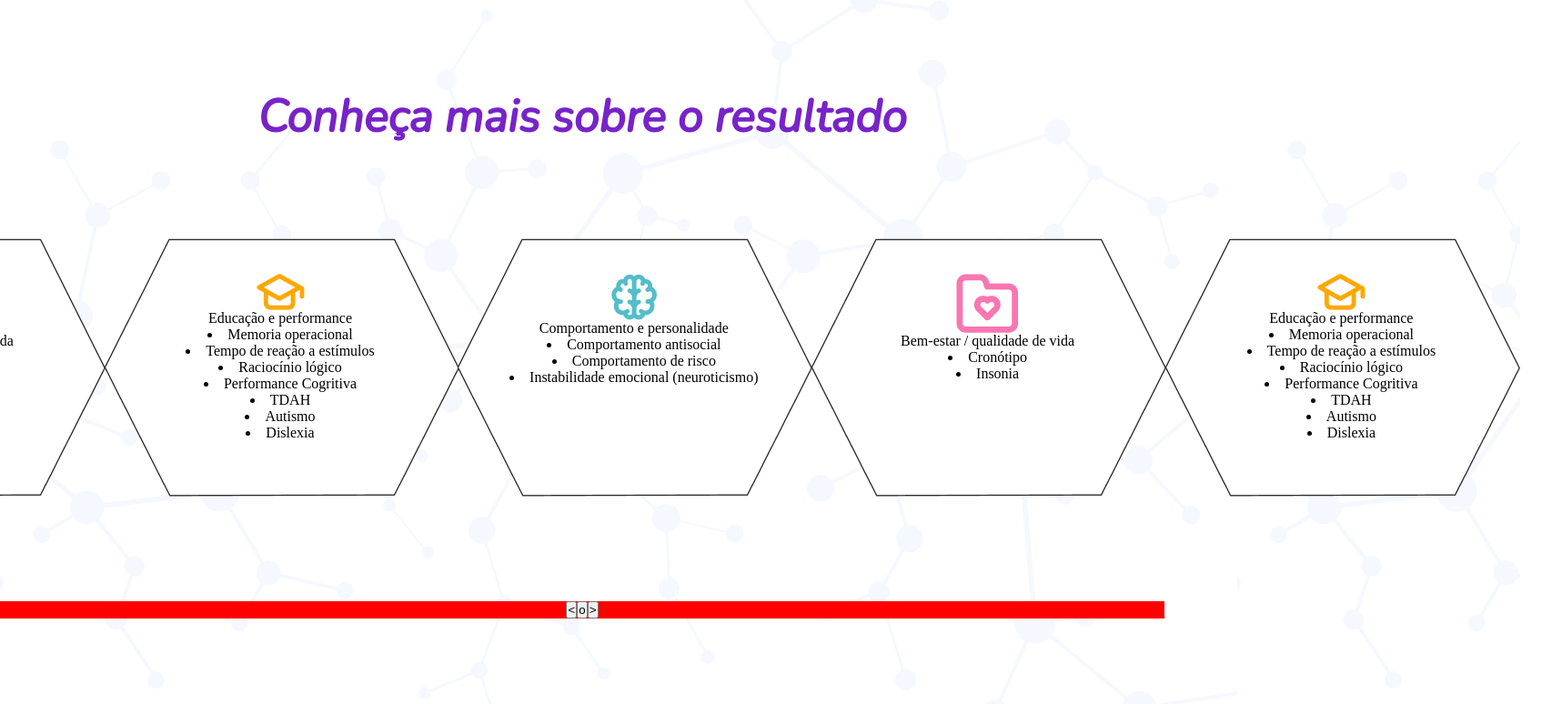
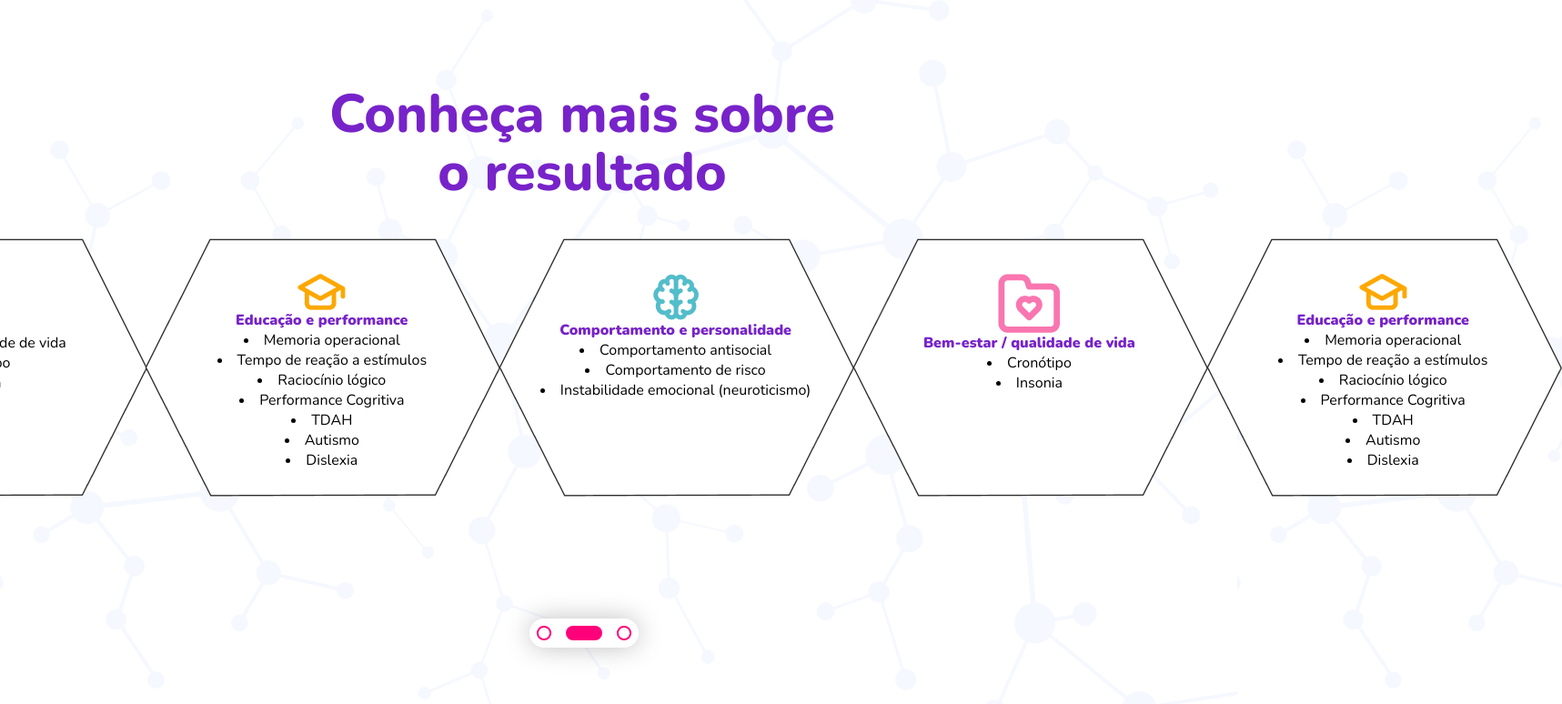
Before and after one commit to AndressaGabriele/DesafioUbuntu, a plain HTML site: page index.html in a window 1280 px wide. Shown: the whole page at 91% size, 1717 px wide, since content can reach past the window. Drawn offline with nearby package versions, Linux system fonts and the light colour scheme.

Commit message:
Atualizaçao do style

```diff
--- a/css/style.css
+++ b/css/style.css
@@ -7,30 +7,44 @@
 html {
     width: 100vw;
     max-width: 100vw;
+    font-family: 'Nunito', sans-serif;
+    font-weight: 400;
     overflow-x: hidden;
   }
-  body {
+body {
     max-width: 100vw;
+    position: relative;
+    background: #FFFFFF;
     background-image: url(/assets/img/Vector-group/Vector-bottom.png);
   }
 
-  .title{
+.title{
     color: #7723C9;
     text-align: center;
-    font-family: 'Nunito';
-    margin-top: 94px;
-    font-size: 50px;
+    padding-top: 94px;
+    font-size: 59px;
     height: 168px;
-    top: 94px;
-    left: 228px;
+    width: 600px;
+    margin: 0 auto;
+    font-weight: 800;
+    line-height: 64px;
+
   }
 
 .slider {
     display: flex;
     align-items: center;
-    width: 130vw;
+    margin-top: 94px;
+    width: 136w;
+    padding-left: 1px;
     position: absolute;
-    left: -21.5vw;
+    /* left: -21.5vw; */
+    left: -18vw;
+}
+
+.title_card {
+  font-weight: 900;
+  color: #7723C9;
 }
 
 .div_text {
@@ -49,38 +63,44 @@ html {
     z-index: -999999;
 }
 
-.one {
-    position:relative;
-
-}
-
-.two {
-    position: relative;
-}
-
-.three {
-    position: relative;
-}
-
-.five {
-    position: relative;
-}
-
 .btnBox {
-    width: 100%;
-    background-color: red;
+    background-image: url(/assets/img/slider-button/btnBox.png);
+    background: #FFFFFF;
+    box-shadow: 0px 0px 28px rgba(0, 0, 0, 0.25);
+    border-radius: 33px;
+    width: 120px;
+    height: 32px;
+    left: 45.5vw;
     display: flex;
-    justify-content: center;
+    justify-content: space-around;
     align-items: center;
     z-index: 99999999999;
-    /* position: fixed; */
-    bottom: 15vh;
-    position: absolute;
+    position: fixed;
+    bottom: 11vh;
+    /* position: absolute; */
+  }
+
+  .btn {
+    background-image: url(/assets/img/slider-button/button.png);
+    background-color: transparent;
+    width: 16px;
+    height: 16px;
+    border: none;
+    cursor: pointer;
+
+  }
+
+  .active {
+    background-image: url(/assets/img/slider-button/btnActive.png);
+    background: #FF007A;
+    border-radius: 11px;
+    width: 40px;
+    height: 16px;
   }
 
 @keyframes left {
     0% {
-      left: -21.5vw;
+      left: -18vw;
     }
     100% {
       left: 0vw;
@@ -89,19 +109,19 @@ html {
 
   @keyframes right {
     0% {
-      left: -21.5vw;
+      left: -18vw;
     }
     100% {
-      left: -43vw;
+      left: -36vw;
     }
   }
 
   @keyframes rightToCenter {
     0% {
-      left: -43vw;
+      left: -36vw;
     }
     100% {
-      left: -21.5vw;
+      left: -18vw;
     }
   }
 
@@ -110,7 +130,7 @@ html {
       left: 0vw;
     }
     100% {
-      left: -21.5vw;
+      left: -18vw;
     }
   }
 
@@ -119,13 +139,13 @@ html {
       left: 0vw;
     }
     100% {
-      left: -43vw;
+      left: -36vw;
     }
   }
 
   @keyframes rightToLeft {
     0% {
-      left: -43vw;
+      left: -36vw;
     }
     100% {
       left: 0vw;
--- a/index.html
+++ b/index.html
@@ -8,14 +8,17 @@
     <link rel="stylesheet" href="./css/style.css">
     <link rel="preconnect" href="https://fonts.googleapis.com">
     <link rel="preconnect" href="https://fonts.gstatic.com" crossorigin>
-    <link href="https://fonts.googleapis.com/css2?family=Nunito:ital@1&display=swap" rel="stylesheet">
+    <link href="https://fonts.googleapis.com/css2?family=Nunito:wght@800&display=swap" rel="stylesheet">
+    <link rel="preconnect" href="https://fonts.googleapis.com">
+    <link rel="preconnect" href="https://fonts.gstatic.com" crossorigin>
+    <link href="https://fonts.googleapis.com/css2?family=Nunito:wght@400;900&display=swap" rel="stylesheet">
     <script defer src="./js/main.js"></script>
 </head>
 <body class="body">
         <h1 class="title">Conheça mais sobre o resultado</h1>
     <div id="mainContainer">
     <main id="slider" class="slider">
-        <section id="first" class="carrousel_well-being">
+        <section id="first" class="first">
             <img src="/assets/img/Vector-group/Vector 5-3.png" alt="" class="img_carrousel">
             <div class="div_text">
             <img src="./assets/img/Icons-carrousel/Icon-well-being.png" alt="">
@@ -28,7 +31,7 @@
             <img src="/assets/img/Vector-group/Vector 5-3.png" alt="" class="img_carrousel">
             <div class="div_text">
             <img src="./assets/img/Icons-carrousel/Icon-education.png" alt="">
-            <p class="education_title">Educação e performance</p>
+            <p class="title_card">Educação e performance</p>
             <li class="education_text">Memoria operacional</li>
             <li class="education_text">Tempo de reação a estímulos</li>
             <li class="education_text">Raciocínio lógico</li>
@@ -42,7 +45,7 @@
             <img src="/assets/img/Vector-group/Vector 5-3.png" alt="" class="img_carrousel">
             <div class="div_text">
             <img src="./assets/img/Icons-carrousel/Icon-performance.png" alt="">
-            <p>Comportamento e personalidade</p>
+            <p class="title_card">Comportamento e personalidade</p>
             <li>Comportamento antisocial</li>
             <li>Comportamento de risco</li>
             <li>Instabilidade emocional (neuroticismo)</li>
@@ -52,7 +55,7 @@
             <img src="/assets/img/Vector-group/Vector 5-3.png" alt="" class="img_carrousel">
             <div class="div_text">
             <img src="./assets/img/Icons-carrousel/Icon-well-being.png" alt="">
-            <p>Bem-estar / qualidade de vida</p>
+            <p class="title_card">Bem-estar / qualidade de vida</p>
             <li>Cronótipo</li>
             <li>Insonia</li>
             </div>
@@ -61,7 +64,7 @@
             <img src="/assets/img/Vector-group/Vector 5-3.png" alt="" class="img_carrousel">
             <div class="div_text">
             <img src="./assets/img/Icons-carrousel/Icon-education.png" alt="">
-            <p class="education_title">Educação e performance</p>
+            <p  class="title_card">Educação e performance</p>
             <li class="education_text">Memoria operacional</li>
             <li class="education_text">Tempo de reação a estímulos</li>
             <li class="education_text">Raciocínio lógico</li>
@@ -73,9 +76,9 @@
         </section>
     </main>
     <div class="btnBox">
-        <button id="left"><</button>
-        <button id="center">o</button>
-        <button id="right">></button>
+        <button class="btn" id="left"></button>
+        <button class="btn active" id="center"></button>
+        <button class="btn" id="right"></button>
       </div>
 </div>
 
--- a/js/main.js
+++ b/js/main.js
@@ -1,57 +1,3 @@
-// console.log("conectado")
-// const leftBtn = document.getElementById("left");
-// const centerBtn = document.getElementById("center");
-// const rightBtn = document.getElementById("right");
-// const slider = document.getElementById("slider");
-
-// let trackPosition = 2;
-
-// const changeOrder= (e)=>{
-//   let direction = e.target.id;
-//   switch (direction) {
-//     case "left":
-//       if (trackPosition === 3) {
-//         slider.style.animationName = "rightToLeft";
-//         slider.style.animationDuration = "0.5s";
-//         trackPosition = 1;
-//         return (slider.style.left = "0vw");
-//       }
-//       trackPosition = 1;
-//       slider.style.animationName = "left";
-//       slider.style.animationDuration = "1s";
-//       return (slider.style.left = "0px");
-
-//     case "center": {
-//       if (trackPosition > 2) {
-//         slider.style.animationName = "rightToCenter";
-//         slider.style.animationDuration = "1s";
-//       } else if (trackPosition < 2) {
-//         slider.style.animationName = "leftToCenter";
-//         slider.style.animationDuration = "1s";
-//       }
-//       trackPosition = 2;
-//       return (slider.style.left = "-15vw");
-//     }
-//     case "right":
-//       if (trackPosition === 1) {
-//         slider.style.animationName = "leftToRight";
-//         slider.style.animationDuration = "0.5s";
-//         trackPosition = 3;
-//         return (slider.style.left = "-30vw");
-//       }
-//       trackPosition = 3;
-//       slider.style.animationName = "right";
-//       slider.style.animationDuration = "1s";
-//       return (slider.style.left = "-30vw");
-//   }
-// };
-
-// leftBtn.addEventListener("click", changeOrder);
-// centerBtn.addEventListener("click", changeOrder);
-// rightBtn.addEventListener("click", changeOrder);
-
-// MEDIC
-
 const leftBtn = document.getElementById("left");
 const centerBtn = document.getElementById("center");
 const rightBtn = document.getElementById("right");
@@ -63,6 +9,9 @@ const changeOrder = (e) => {
   let direction = e.target.id;
   switch (direction) {
     case "left":
+      leftBtn.classList.add("active")
+      rightBtn.classList.remove("active")
+      centerBtn.classList.remove("active")
       if (trackPosition === 3) {
         slider.style.animationName = "rightToLeft";
         slider.style.animationDuration = "0.5s";
@@ -75,6 +24,9 @@ const changeOrder = (e) => {
       return (slider.style.left = "0px");
 
     case "center": {
+      centerBtn.classList.add("active")
+      leftBtn.classList.remove("active")
+      rightBtn.classList.remove("active")
       if (trackPosition > 2) {
         slider.style.animationName = "rightToCenter";
         slider.style.animationDuration = "1s";
@@ -83,19 +35,22 @@ const changeOrder = (e) => {
         slider.style.animationDuration = "1s";
       }
       trackPosition = 2;
-      return (slider.style.left = "-21.5vw");
+      return (slider.style.left = "-18vw");
     }
     case "right":
+      rightBtn.classList.add("active")
+      centerBtn.classList.remove("active")
+      leftBtn.classList.remove("active")
       if (trackPosition === 1) {
         slider.style.animationName = "leftToRight";
         slider.style.animationDuration = "0.5s";
         trackPosition = 3;
-        return (slider.style.left = "-43vw");
+        return (slider.style.left = "-36vw");
       }
       trackPosition = 3;
       slider.style.animationName = "right";
       slider.style.animationDuration = "1s";
-      return (slider.style.left = "-43vw");
+      return (slider.style.left = "-36vw");
   }
 };
 
```
Also changed, not shown: assets/img/slider-button/btnActive.png (renamed from assets/img/slider-button/Rectangle 7.png), assets/img/slider-button/btnBox.png (renamed from assets/img/slider-button/Rectangle 6.png), assets/img/slider-button/button.png (renamed from assets/img/slider-button/Ellipse 2.png), 1 other file.
